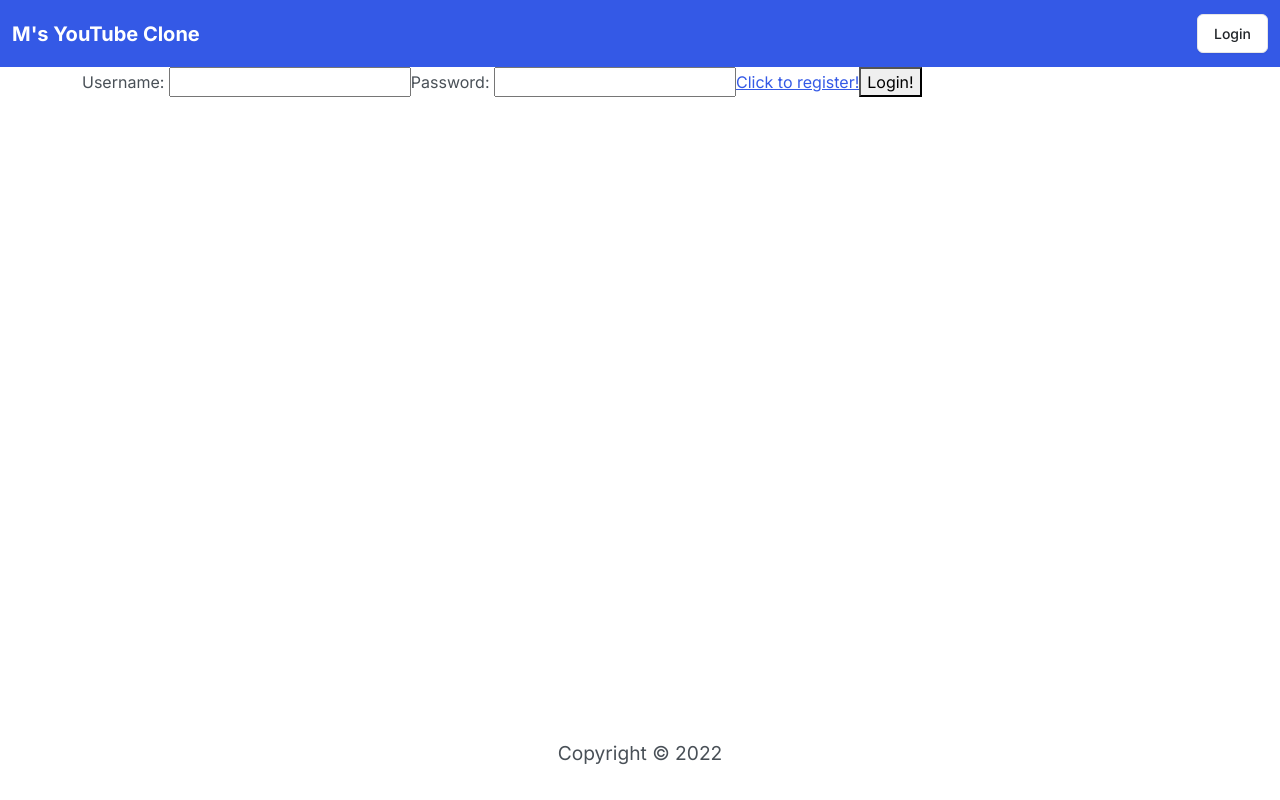
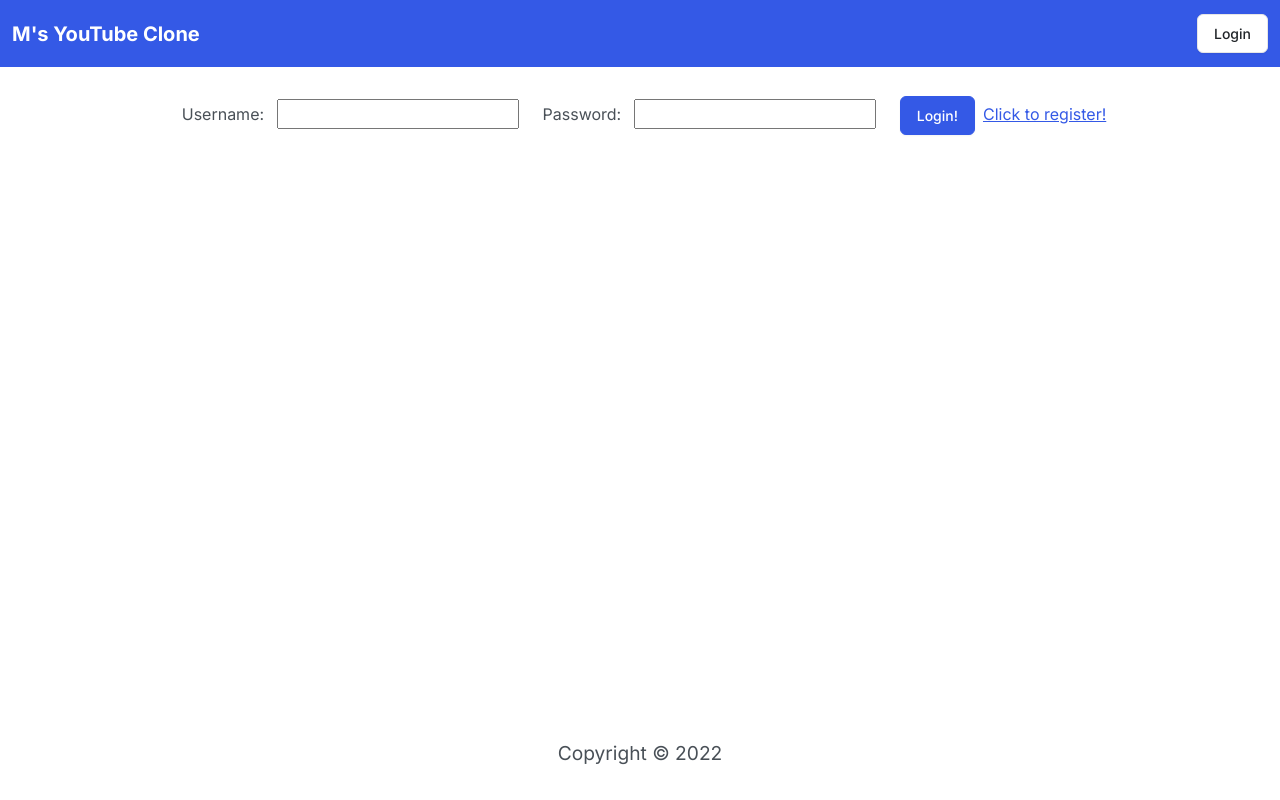
Before and after one commit to rupert-ma/YouTubeClone, a React (Create React App) app in the folder frontend/: page /login in a window 1280 px wide. Built offline with nearby package versions, Linux system fonts and the light colour scheme; no server answers.

Commit message:
added additional styling to login pages

```diff
--- a/frontend/src/components/CommentForm/CommentForm.jsx
+++ b/frontend/src/components/CommentForm/CommentForm.jsx
@@ -1,7 +1,6 @@
 import React, { useEffect, useState } from "react";
 
 const CommentForm = ({ createNewComment, vidValue }) => {
-
     const [videoId, setVideoId] = useState(vidValue);
     const [text, setText] = useState("");
     const [likes, setLikes] = useState(0);
@@ -26,12 +25,13 @@ const CommentForm = ({ createNewComment, vidValue }) => {
     }
 
     return (
-        <div className="row m-2">
+        <div className=" m-2">
             <form className="form-group m-2" onSubmit={handleSubmit}>
                 <h3>Add a new comment</h3>
                 <div>
                     <label className="m-2">Comment</label>
-                    <input className="m-2"
+                    <input
+                        className="m-2"
                         type="text"
                         value={text}
                         onChange={(event) => setText(event.target.value)}
--- a/frontend/src/components/CommentList/CommentList.jsx
+++ b/frontend/src/components/CommentList/CommentList.jsx
@@ -1,9 +1,9 @@
 import React, { useState, useEffect } from "react";
 import axios from "axios";
 import CommentForm from "../CommentForm/CommentForm";
-import { Routes, Route } from "react-router-dom";
+// import { Routes, Route } from "react-router-dom";
 import useAuth from "../../hooks/useAuth";
-import PrivateRoute from "../../utils/PrivateRoute";
+// import PrivateRoute from "../../utils/PrivateRoute";
 
 const CommentList = ({ vidValue }) => {
     const [user, token] = useAuth();
@@ -19,7 +19,6 @@ const CommentList = ({ vidValue }) => {
                 `http://127.0.0.1:8000/api/ytclone/${vidValue}`
             );
             setComments(response.data);
-            console.log(comments);
         } catch (ex) {
             console.log("Error in getAllSongs API Call!");
         }
--- a/frontend/src/components/NavBar/NavBar.jsx
+++ b/frontend/src/components/NavBar/NavBar.jsx
@@ -10,7 +10,7 @@ const Navbar = () => {
     return (
         <nav className="navbar navbar-expand-lg navbar-dark bg-primary container-fluid">
             <div className="container-fluid">
-                    <a className="navbar-brand" href="#">
+                    <a className="navbar-brand" href="/">
                         <Link
                             to="/"
                             style={{ textDecoration: "none", color: "white" }}
--- a/frontend/src/components/RelatedVideos/RelatedVideos.jsx
+++ b/frontend/src/components/RelatedVideos/RelatedVideos.jsx
@@ -12,7 +12,6 @@ const RelatedVideos = ({ vidValue }) => {
     }, [vidValue]);
 
     async function getRelatedVideos(vidValue) {
-        // console.log(vidValue);
         try {
             let response = await axios.get(
                 `https://www.googleapis.com/youtube/v3/search?relatedToVideoId=${vidValue}&type=video&key=${googleAPIKeyA}`
@@ -24,8 +23,6 @@ const RelatedVideos = ({ vidValue }) => {
     }
 
     function handleOnClick(selectedVidValue) {
-        // console.log(vidValue)
-
         return navigate(`/VideoPage/${selectedVidValue}`);
     }
 
@@ -34,7 +31,6 @@ const RelatedVideos = ({ vidValue }) => {
             <h3> Related videos</h3>
             <div>
                 {relatedVideos.map((result, index) => {
-                    // console.log(result.id)
                     return (
                         <div key={index}>
                             <a
--- a/frontend/src/components/SearchBar/SearchBar.jsx
+++ b/frontend/src/components/SearchBar/SearchBar.jsx
@@ -7,14 +7,14 @@ const SearchBar = ({ searchForVid }) => {
         event.preventDefault(event);
         console.log(searchTerm);
         searchForVid(searchTerm);
-        // setSearchTerm("");
     }
 
     return (
         <div className="m-2">
             <form className="form-group" onSubmit={handleSubmit}>
                 <label className="m-2">Search Bar</label>
-                <input className="m-1 p-1"
+                <input
+                    className="m-1 p-1"
                     type="text"
                     placeholder="Enter a term to search by"
                     value={searchTerm}
--- a/frontend/src/pages/HomePage/HomePage.js
+++ b/frontend/src/pages/HomePage/HomePage.js
@@ -3,37 +3,38 @@ import { useEffect, useState } from "react";
 import useAuth from "../../hooks/useAuth";
 
 import axios from "axios";
-import SearchBar from "../../components/SearchBar/SearchBar";
 
 const HomePage = () => {
+  // The "user" value from this Hook contains the decoded logged in user information (username, first name, id)
+  // The "token" value is the JWT token that you will send in the header of any request requiring authentication
+  //TODO: Add an AddCars Page to add a car for a logged in user's garage
   const [user, token] = useAuth();
-    const [videoId, setVideoId] = useState();
-    const [searchTerm, setSearchTerm] = useState();
+  const [cars, setCars] = useState([]);
 
-    async function searchForVid(searchTerm) {
+  useEffect(() => {
+    const fetchCars = async () => {
       try {
-            let response = await axios.get(
-                `https://www.googleapis.com/youtube/v3/search?${searchTerm}&key=`
-            );
-            console.log(response);
+        let response = await axios.get("http://127.0.0.1:8000/api/cars/", {
+          headers: {
+            Authorization: "Bearer " + token,
+          },
+        });
+        setCars(response.data);
       } catch (error) {
         console.log(error.response.data);
       }
-    }
-
+    };
+    fetchCars();
+  }, [token]);
   return (
-        <div>
-            <div>
-                <SearchBar searchForVid={searchForVid} />
-            </div>
-            <div>
-                YT Vid
-                <iframe src={`https://www.youtube.com/embed/${searchTerm}`}>
-                    {" "}
-                </iframe>
-            </div>
-            <div> Recommended vids </div>
-            <div>Comments Section</div>
+    <div className="container">
+      <h1>Home Page for {user.username}!</h1>
+      {cars &&
+        cars.map((car) => (
+          <p key={car.id}>
+            {car.year} {car.model} {car.make}
+          </p>
+        ))}
     </div>
   );
 };
--- a/frontend/src/pages/LoginPage/LoginPage.js
+++ b/frontend/src/pages/LoginPage/LoginPage.js
@@ -19,20 +19,22 @@ const LoginPage = () => {
     }, [isServerError]);
 
     return (
-    <div className="container">
-      <form className="form" onSubmit={handleSubmit}>
-        <label>
+        <div className="d-flex m-2">
+            <form className="form-group m-2" onSubmit={handleSubmit}>
+                <label className="m-2">
                     Username:{" "}
                     <input
+                        className="m-2"
                         type="text"
                         name="username"
                         value={formData.username}
                         onChange={handleInputChange}
                     />
                 </label>
-        <label>
+                <label className="m-2">
                     Password:{" "}
                     <input
+                        className="m-2"
                         type="text"
                         name="password"
                         value={formData.password}
@@ -40,10 +42,13 @@ const LoginPage = () => {
                     />
                 </label>
                 {isServerError ? (
-          <p className="error">Login failed, incorrect credentials!</p>
+                    <p className="error">
+                        Login failed, incorrect credentials!
+                    </p>
                 ) : null}
+                <button className="btn btn-primary m-2">Login!</button>
+
                 <Link to="/register">Click to register!</Link>
-        <button>Login!</button>
             </form>
         </div>
     );
--- a/frontend/src/pages/SearchPage/SearchPage.js
+++ b/frontend/src/pages/SearchPage/SearchPage.js
@@ -8,7 +8,6 @@ import { Routes, Route, useNavigate } from "react-router-dom";
 import { Link } from "react-router-dom";
 import { googleAPIKeyA } from "../../keys";
 import { googleAPIKeyB } from "../../keys";
-
 
 const SearchPage = () => {
     const [user, token] = useAuth();
@@ -41,8 +40,7 @@ const SearchPage = () => {
             <div className="h-100">
                 <SearchBar searchForVid={searchForVid} />
             </div>
-            <div className="d-flex col" >
-                Search Results
+            <div className="d-flex col">
                 {searchResults.map((result, index) => {
                     return (
                         <div key={index}>
```
Also changed, not shown: frontend/src/App.js (+10 -14 lines), frontend/src/components/VideoPlayer/VideoPlayer.jsx (+4 -6 lines), frontend/src/pages/HomePage/zHomePage.js (deleted, +0 -42 lines). Lines whose indentation alone changed are shown as unchanged.
